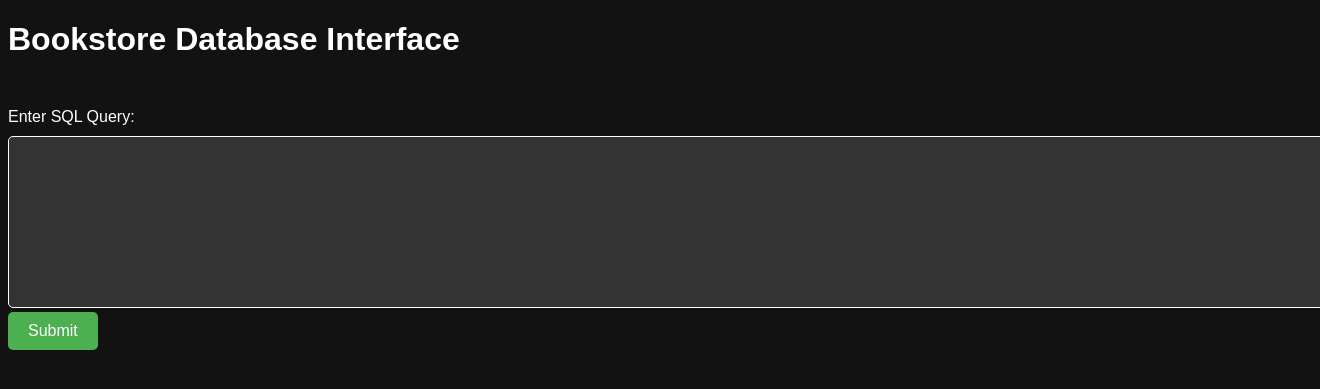
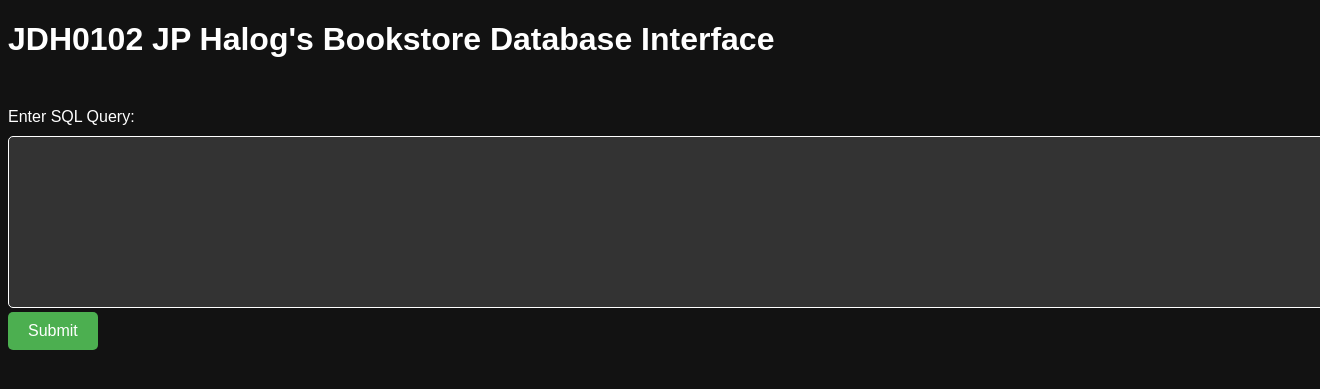
Before and after one commit to JP-Halog/Bookstore-DB-SQL, a PHP site: page / in a window 1320 px wide; the page is wider, and only the part inside the window is pictured. Shown: the top 389 px of that part. Run offline with PHP 8.4, Linux system fonts and the light colour scheme.

Commit message:
Name change

```diff
--- a/index.php
+++ b/index.php
@@ -40,7 +40,7 @@
   </style>
 </head>
 <body>
-  <h1>Bookstore Database Interface</h1>
+  <h1>JDH0102 JP Halog's Bookstore Database Interface</h1>
   <form method="post" action="execute_query.php">
     <label for="query">Enter SQL Query:</label>
     <textarea id="query" name="query" rows="4" cols="50"></textarea>
```
